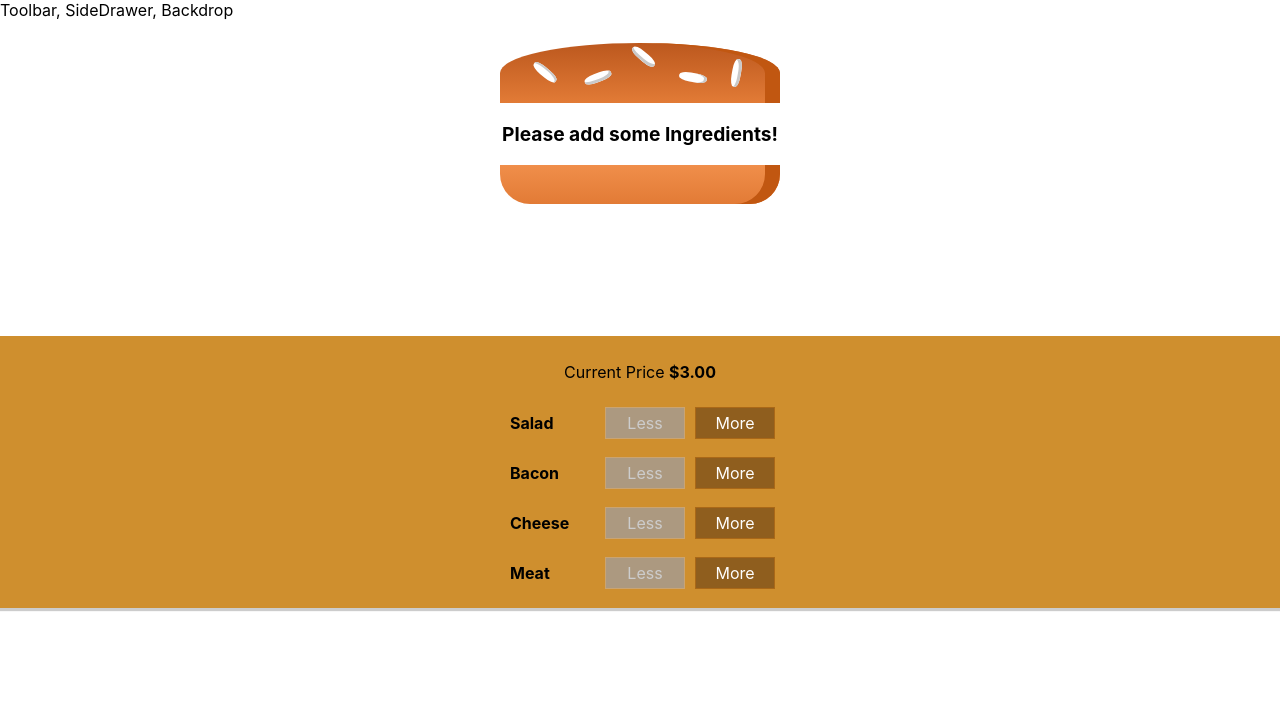
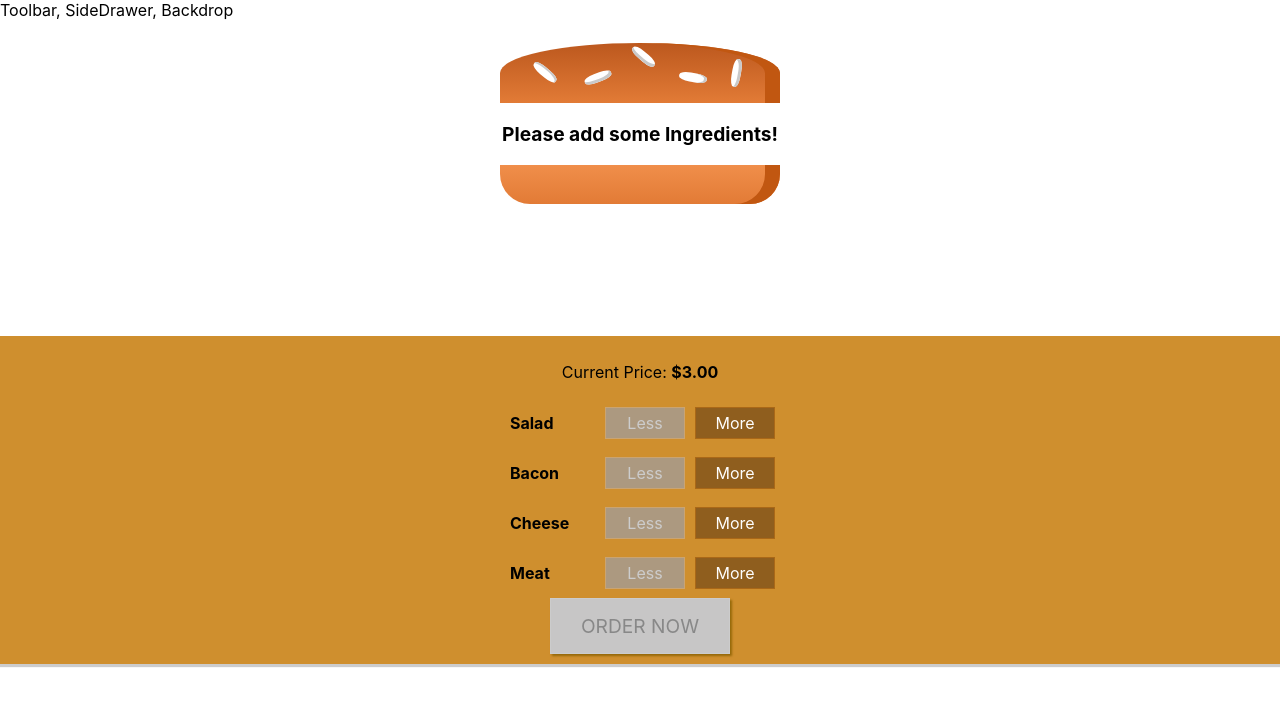
Before and after one commit to SethWickham/react-burgerbuilder-app, a React (Create React App) app in the folder react-burgerbuilder-app/: page / in a window 1280 px wide. Shown: the top 706 px of the page. Built offline with nearby package versions, Linux system fonts and the light colour scheme.

Commit message:
added purchase button with enable and disable capabilities

```diff
--- a/react-burgerbuilder-app/src/components/Burger/BuildControls/BuildControls.js
+++ b/react-burgerbuilder-app/src/components/Burger/BuildControls/BuildControls.js
@@ -13,7 +13,7 @@
 const buildControls = props => (
   <div className={classes.BuildControls}>
     <p>
-      Current Price <strong>${props.price.toFixed(2)}</strong>
+      Current Price: <strong>${props.price.toFixed(2)}</strong>
     </p>
     {controls.map(ctrl => (
       <BuildControl
@@ -24,6 +24,9 @@
         disabled={props.disabled[ctrl.type]}
       />
     ))}
+    <button className={classes.OrderButton} disabled={!props.purchaseEnabled}>
+      ORDER NOW
+    </button>
   </div>
 );
 
--- a/react-burgerbuilder-app/src/components/Burger/BuildControls/BuildControls.module.css
+++ b/react-burgerbuilder-app/src/components/Burger/BuildControls/BuildControls.module.css
@@ -8,3 +8,45 @@
   margin: auto;
   padding: 10px 0;
 }
+
+.OrderButton {
+  background-color: #dad735;
+  outline: none;
+  cursor: pointer;
+  border: 1px solid #966909;
+  color: #966909;
+  font-family: inherit;
+  font-size: 1.2em;
+  padding: 15px 30px;
+  box-shadow: 2px 2px 2px #966909;
+}
+
+.OrderButton:hover,
+.OrderButton:active {
+  background-color: #a0db41;
+  border: 1px solid #966909;
+  color: #966909;
+}
+
+.OrderButton:disabled {
+  background-color: #c7c6c6;
+  cursor: not-allowed;
+  border: 1px solid #ccc;
+  color: #888888;
+}
+
+.OrderButton:not(:disabled) {
+  animation: enable 0.3s linear;
+}
+
+@keyframes enable {
+  0% {
+    transform: scale(1);
+  }
+  60% {
+    transform: scale(1.1);
+  }
+  100% {
+    transform: scale(1);
+  }
+}
--- a/react-burgerbuilder-app/src/containers/BurgerBuilder/BurgerBuilder.js
+++ b/react-burgerbuilder-app/src/containers/BurgerBuilder/BurgerBuilder.js
@@ -22,8 +22,20 @@
       meat: 0
     },
 
-    totalPrice: 3
+    totalPrice: 3,
+    purchaseEnabled: false
   };
+
+  updatePurchaseState(ingredients) {
+    const sum = Object.keys(ingredients)
+      .map(igKey => {
+        return ingredients[igKey];
+      })
+      .reduce((sum, el) => {
+        return sum + el;
+      }, 0);
+    this.setState({ purchaseEnabled: sum > 0 });
+  }
 
   addIngredientHandler = type => {
     const oldCount = this.state.ingredients[type];
@@ -36,6 +48,7 @@
     const oldPrice = this.state.totalPrice;
     const newPrice = oldPrice + priceAddition;
     this.setState({ totalPrice: newPrice, ingredients: updatedIngredients });
+    this.updatePurchaseState(updatedIngredients);
   };
   removeIngredientHandler = type => {
     const oldCount = this.state.ingredients[type];
@@ -51,6 +64,7 @@
     const oldPrice = this.state.totalPrice;
     const newPrice = oldPrice - priceDeduction;
     this.setState({ totalPrice: newPrice, ingredients: updatedIngredients });
+    this.updatePurchaseState(updatedIngredients);
   };
 
   render() {
@@ -69,6 +83,7 @@
             ingredientAdded={this.addIngredientHandler}
             ingredientRemoved={this.removeIngredientHandler}
             disabled={disabledInfo}
+            purchaseEnabled={this.state.purchaseEnabled}
             price={this.state.totalPrice}
           />
         </Aux>
```
